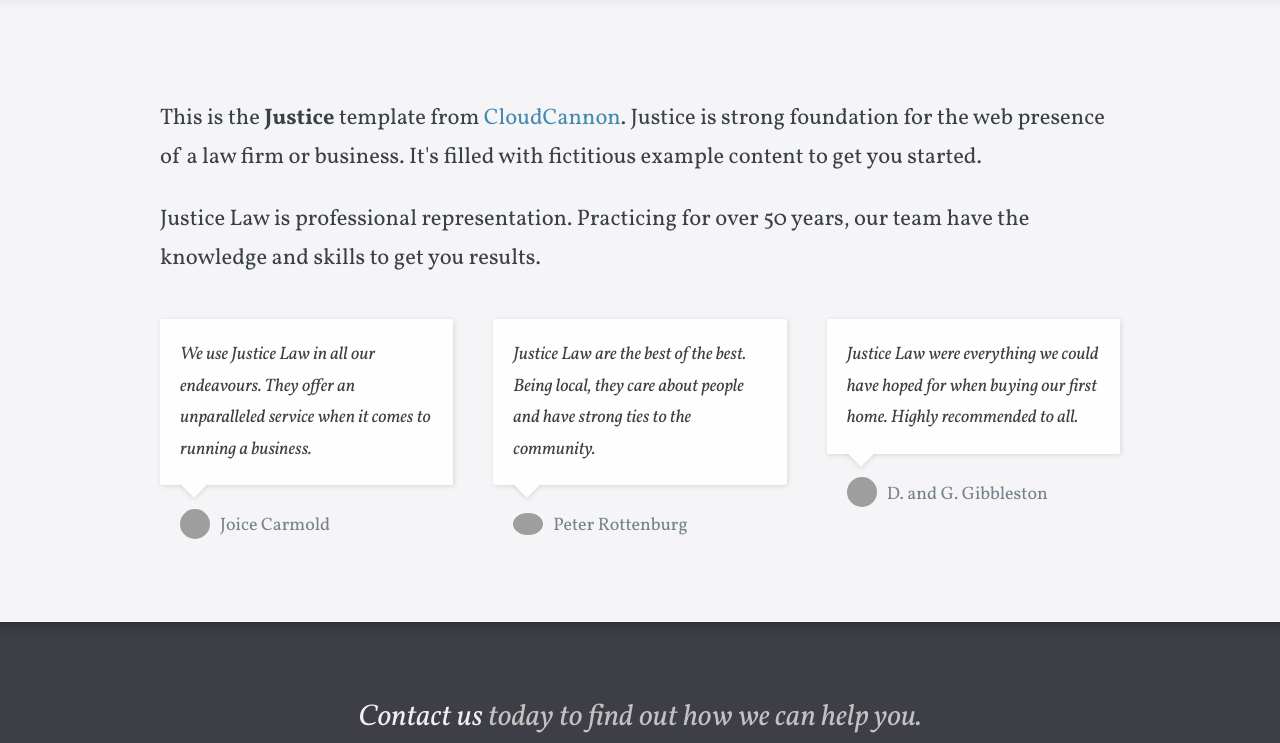
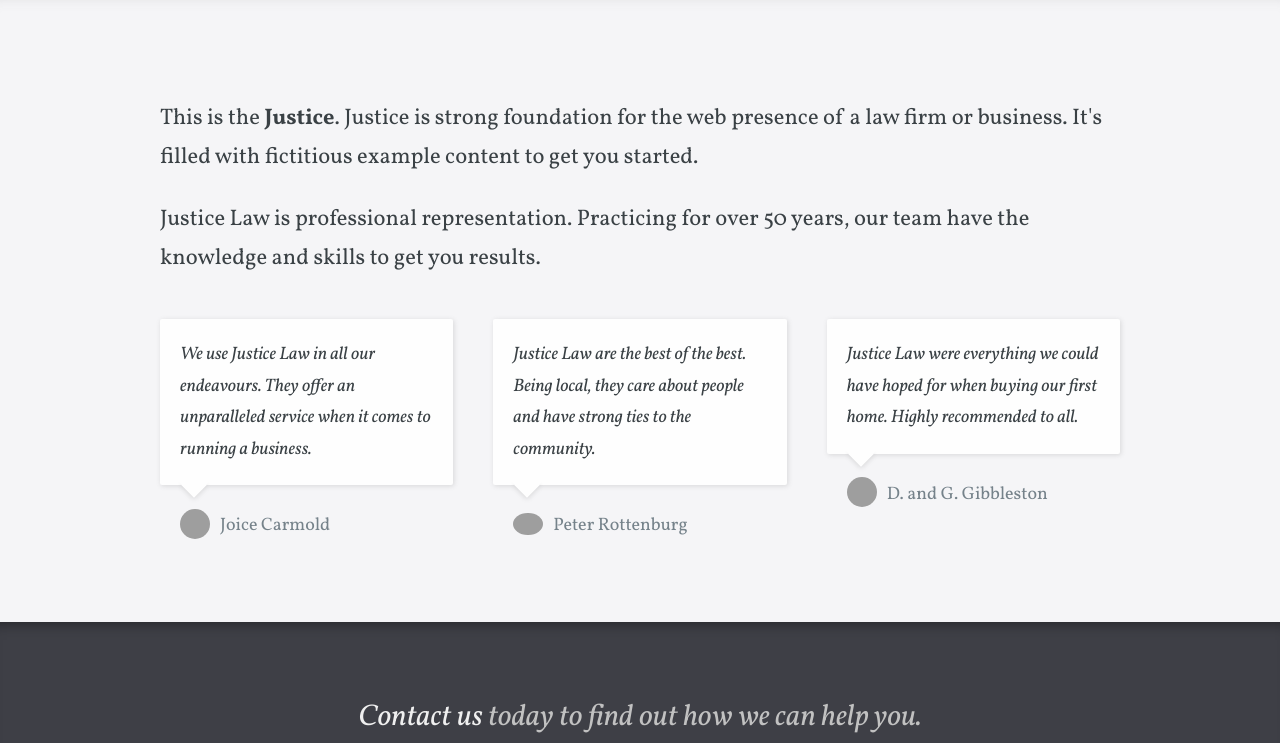
Before and after one commit to superlooper615/superlooper615.github.io, a Jekyll site: the page built from index.html, in a window 1280 px wide and 900 px high, scrolled down 567 px, cut to the strip 157-900 px from the top of the window. Built offline with Jekyll 4.4.1, drawn with Linux system fonts in a browser that asks for light colours; some web fonts are replaced; grey boxes are pictures that could not be loaded.

Commit message:
remove template

```diff
--- a/index.html
+++ b/index.html
@@ -20,7 +20,7 @@
 ---
 
 <div class="editable">
-	<p>This is the <strong>Justice</strong> template from <a href="https://cloudcannon.com/">CloudCannon</a>. Justice is strong foundation for the web presence of a law firm or business. It's filled with fictitious example content to get you started.</p>
+	<p>This is the <strong>Justice</strong>. Justice is strong foundation for the web presence of a law firm or business. It's filled with fictitious example content to get you started.</p>
 
 	<p>Justice Law is professional representation. Practicing for over 50 years, our team have the knowledge and skills to get you results.</p>
 </div>
```
